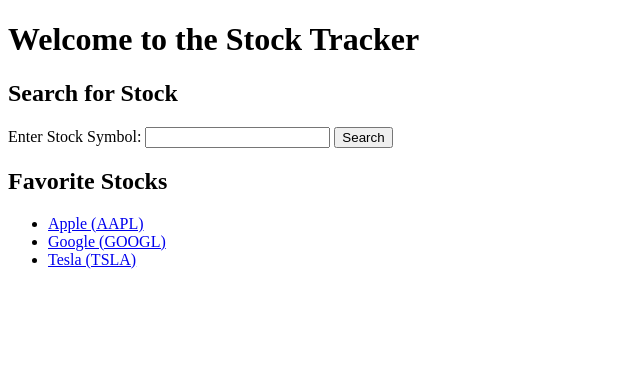
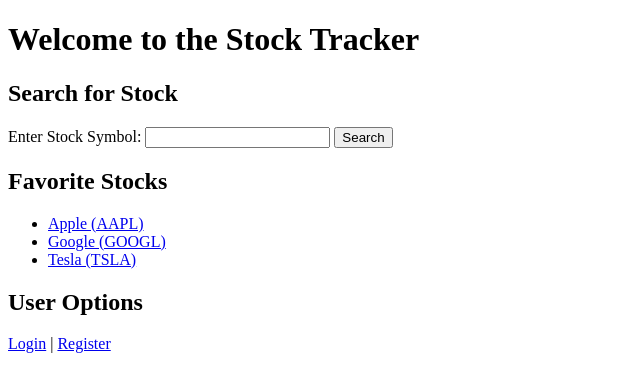
Before and after one commit to dorson755/stock-tracker, a Flask app: page / in a window 1280 px wide. Shown: the top 392 px of the page, without its empty margins (0-640 px from the left). Run offline with Flask 3, Linux system fonts and the light colour scheme.

Commit message:
adjusted the login

```diff
--- a/stock-tracker/app.py
+++ b/stock-tracker/app.py
@@ -1,17 +1,93 @@
-from flask import Flask, render_template, request, redirect, url_for
+from flask import Flask, render_template, request, redirect, url_for, flash
+from flask_sqlalchemy import SQLAlchemy
+from flask_login import LoginManager, UserMixin, login_user, login_required, logout_user, current_user
 import yfinance as yf
 import plotly.graph_objs as go
 import plotly.io as pio
 
 app = Flask(__name__)
+app.secret_key = 'your_secret_key'  # Replace with a random secret key
+
+# Configuring SQLite database
+app.config['SQLALCHEMY_DATABASE_URI'] = 'sqlite:///stock_data.db'
+app.config['SQLALCHEMY_TRACK_MODIFICATIONS'] = False
+db = SQLAlchemy(app)
+
+# Initialize Flask-Login
+login_manager = LoginManager()
+login_manager.init_app(app)
+login_manager.login_view = 'login'
+
+# User Model
+class User(db.Model, UserMixin):
+    id = db.Column(db.Integer, primary_key=True)
+    username = db.Column(db.String(50), unique=True, nullable=False)
+    password = db.Column(db.String(100), nullable=False)
+    favorite_stocks = db.Column(db.String(100))
+
+    def is_active(self):
+        return True
+
+    def is_authenticated(self):
+        return True
+
+    def is_anonymous(self):
+        return False
+
+@login_manager.user_loader
+def load_user(user_id):
+    return User.query.get(int(user_id))
+
+# Temporary code to drop the User table
+with app.app_context():
+    db.drop_all()  # This will drop all tables, including User and Stock
+    db.create_all()  # This will recreate the tables with the updated schema
+
+
+# Initialize the database
+with app.app_context():
+    db.create_all()
+
+@login_manager.user_loader
+def load_user(user_id):
+    return User.query.get(int(user_id))
+
+# Route for user registration
+@app.route('/register', methods=['GET', 'POST'])
+def register():
+    if request.method == 'POST':
+        username = request.form.get('username')
+        password = request.form.get('password')
+        new_user = User(username=username, password=password)  # Hash the password in a real app
+        db.session.add(new_user)
+        db.session.commit()
+        flash('Registration successful! You can now log in.')
+        return redirect(url_for('login'))
+    return render_template('register.html')
+
+# Route for user login
+@app.route('/login', methods=['GET', 'POST'])
+def login():
+    if request.method == 'POST':
+        username = request.form.get('username')
+        password = request.form.get('password')
+        user = User.query.filter_by(username=username, password=password).first()  # Password check should be hashed
+        if user:
+            login_user(user)
+            return redirect(url_for('home'))
+        else:
+            flash('Login failed. Check your credentials.')
+    return render_template('login.html')
 
 # Route to handle stock search form
 @app.route('/search_stock', methods=['POST'])
+@login_required
 def search_stock():
     symbol = request.form.get('symbol').upper()  # Get stock symbol from form
     return redirect(url_for('show_stock', symbol=symbol))
 
 @app.route('/stocks/<symbol>', methods=['GET'])
+@login_required
 def show_stock(symbol):
     # Fetch live data for the stock
     stock = yf.Ticker(symbol)
@@ -46,6 +122,13 @@
 
     return render_template('plotly_chart.html', graph_json=graph_json)
 
+# Route for logout
+@app.route('/logout')
+@login_required
+def logout():
+    logout_user()
+    return redirect(url_for('home'))
+
 @app.route('/')
 def home():
     return render_template('home.html')
--- a/stock-tracker/templates/home.html
+++ b/stock-tracker/templates/home.html
@@ -15,12 +15,17 @@
         <button type="submit">Search</button>
     </form>
 
-
     <h2>Favorite Stocks</h2>
     <ul>
         <li><a href="/stocks/AAPL">Apple (AAPL)</a></li>
         <li><a href="/stocks/GOOGL">Google (GOOGL)</a></li>
         <li><a href="/stocks/TSLA">Tesla (TSLA)</a></li>
     </ul>
+
+    <h2>User Options</h2>
+    <p>
+        <a href="{{ url_for('login') }}">Login</a> |
+        <a href="{{ url_for('register') }}">Register</a>
+    </p>
 </body>
 </html>
```
Also changed, not shown: stock-tracker/templates/login.html (added, +19 -0 lines), stock-tracker/templates/register.html (added, +19 -0 lines), stock-tracker/instance/stock_data.db.
